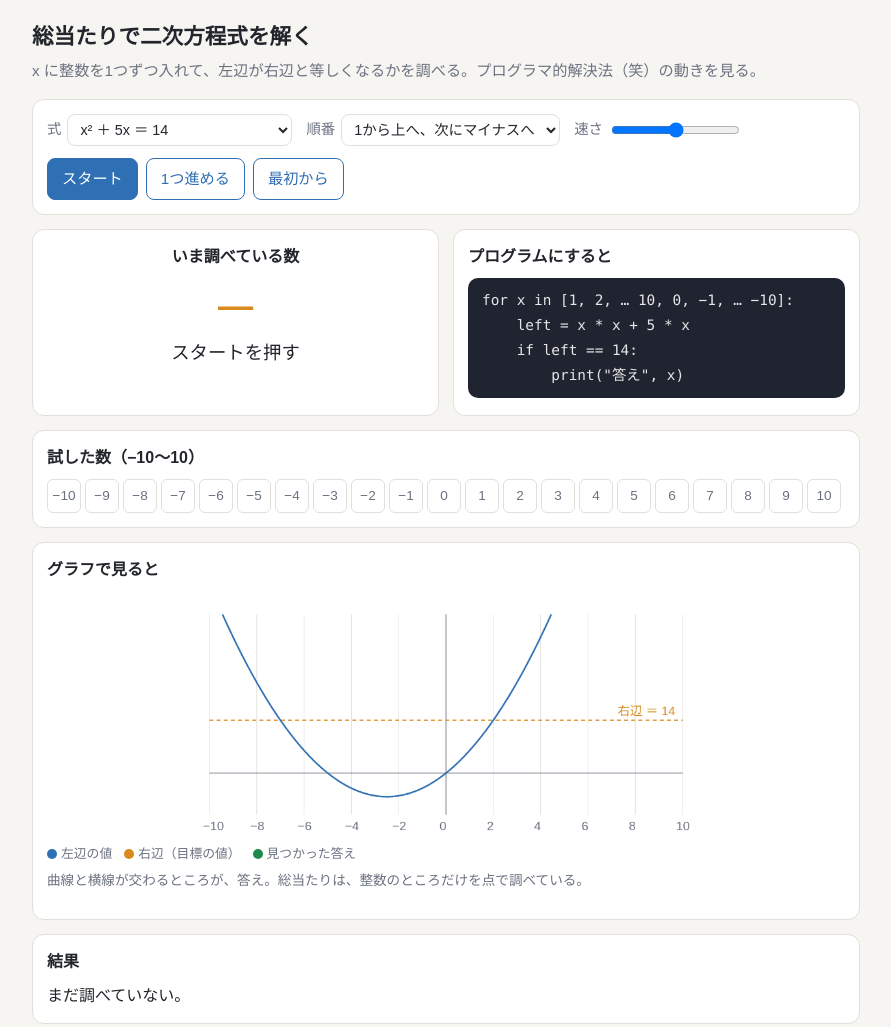
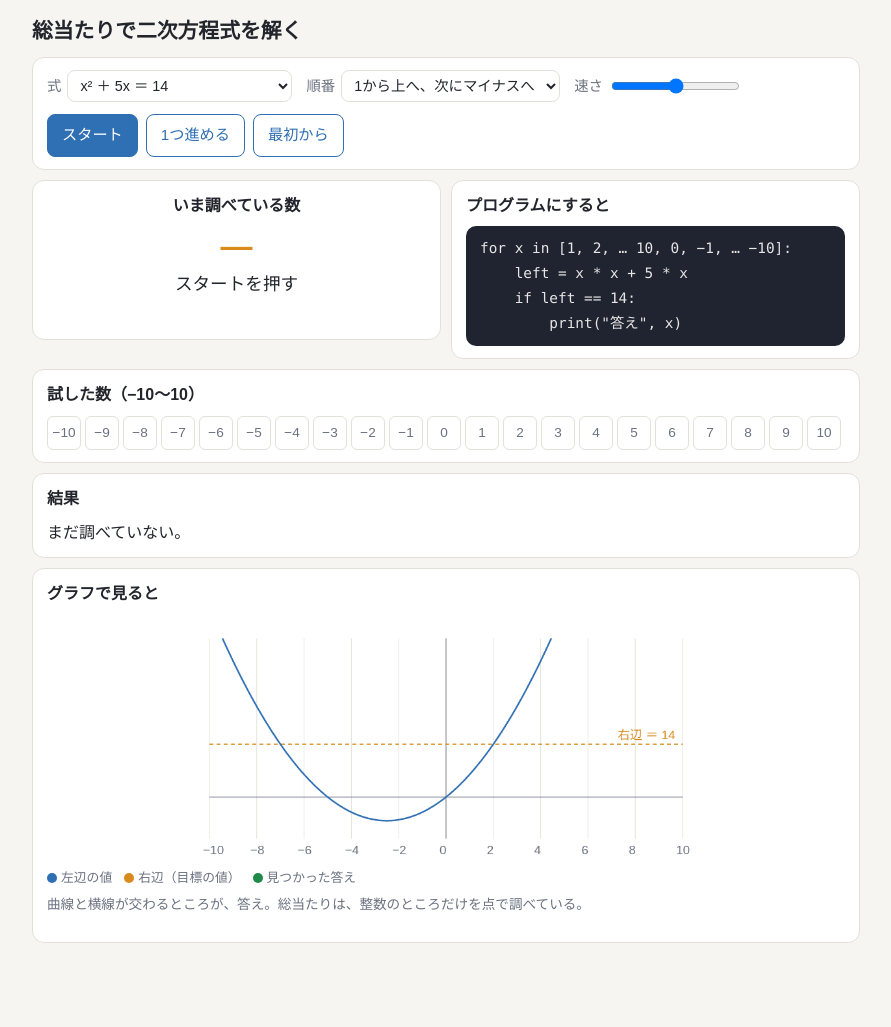
Before and after one commit to nakanoa103-png/amimin-apr, a browser extension: page quadratic-brute-force/index.html in a window 1280 px wide. Shown: the whole page, without its empty margins (194-1085 px from the left). After the commit the page ends 985 px from the top, so only its background shows below. Drawn offline with Linux system fonts and the light colour scheme.

Commit message:
Add files via upload

```diff
--- a/quadratic-brute-force/index.html
+++ b/quadratic-brute-force/index.html
@@ -47,15 +47,14 @@
     font-family: "Hiragino Sans", "Noto Sans JP", "Yu Gothic UI", sans-serif;
     line-height: 1.6;
   }
-  main { max-width: 860px; margin: 0 auto; padding: 20px 16px 40px; }
-  h1 { font-size: 1.35rem; margin: 0 0 4px; }
-  .lead { color: var(--muted); margin: 0 0 16px; font-size: 0.95rem; }
+  main { max-width: 860px; margin: 0 auto; padding: 14px 16px 32px; }
+  h1 { font-size: 1.3rem; margin: 0 0 10px; }
   .panel {
     background: var(--panel);
     border: 1px solid var(--line);
     border-radius: 12px;
-    padding: 14px;
-    margin-bottom: 14px;
+    padding: 12px 14px;
+    margin-bottom: 10px;
   }
   .controls { display: flex; flex-wrap: wrap; gap: 10px 14px; align-items: center; }
   .controls label { font-size: 0.9rem; color: var(--muted); display: flex; gap: 6px; align-items: center; }
@@ -71,12 +70,13 @@
   }
   button.secondary { background: transparent; color: var(--accent); }
   button:disabled { opacity: 0.45; cursor: default; }
-  .grid { display: grid; grid-template-columns: 1fr 1fr; gap: 14px; }
+  .grid { display: grid; grid-template-columns: 1fr 1fr; gap: 10px; align-items: start; margin-bottom: 10px; }
+  .grid .panel { margin-bottom: 0; }
   @media (max-width: 680px) { .grid { grid-template-columns: 1fr; } }
   .now-box { text-align: center; }
-  .now-x { font-size: 2.2rem; font-weight: 700; color: var(--now); }
-  .calc { font-size: 1.15rem; margin: 4px 0; }
-  .verdict { font-weight: 700; font-size: 1.1rem; min-height: 1.7em; }
+  .now-x { font-size: 2rem; font-weight: 700; color: var(--now); line-height: 1.3; }
+  .calc { font-size: 1.1rem; margin: 2px 0; }
+  .verdict { font-weight: 700; font-size: 1.05rem; min-height: 1.6em; }
   .verdict.hit { color: var(--hit); }
   .verdict.miss { color: var(--miss); }
   pre {
@@ -107,7 +107,6 @@
 <body>
 <main>
   <h1>総当たりで二次方程式を解く</h1>
-  <p class="lead">x に整数を1つずつ入れて、左辺が右辺と等しくなるかを調べる。プログラマ的解決法（笑）の動きを見る。</p>
 
   <section class="panel">
     <div class="controls">
@@ -154,6 +153,11 @@
   </section>
 
   <section class="panel">
+    <h2>結果</h2>
+    <div class="result" id="result">まだ調べていない。</div>
+  </section>
+
+  <section class="panel">
     <h2>グラフで見ると</h2>
     <canvas id="graph" width="800" height="380"></canvas>
     <div class="legend">
@@ -162,11 +166,6 @@
       <span><i style="background:var(--hit)"></i>見つかった答え</span>
     </div>
     <p class="note">曲線と横線が交わるところが、答え。総当たりは、整数のところだけを点で調べている。</p>
-  </section>
-
-  <section class="panel">
-    <h2>結果</h2>
-    <div class="result" id="result">まだ調べていない。</div>
   </section>
 </main>
 
```
